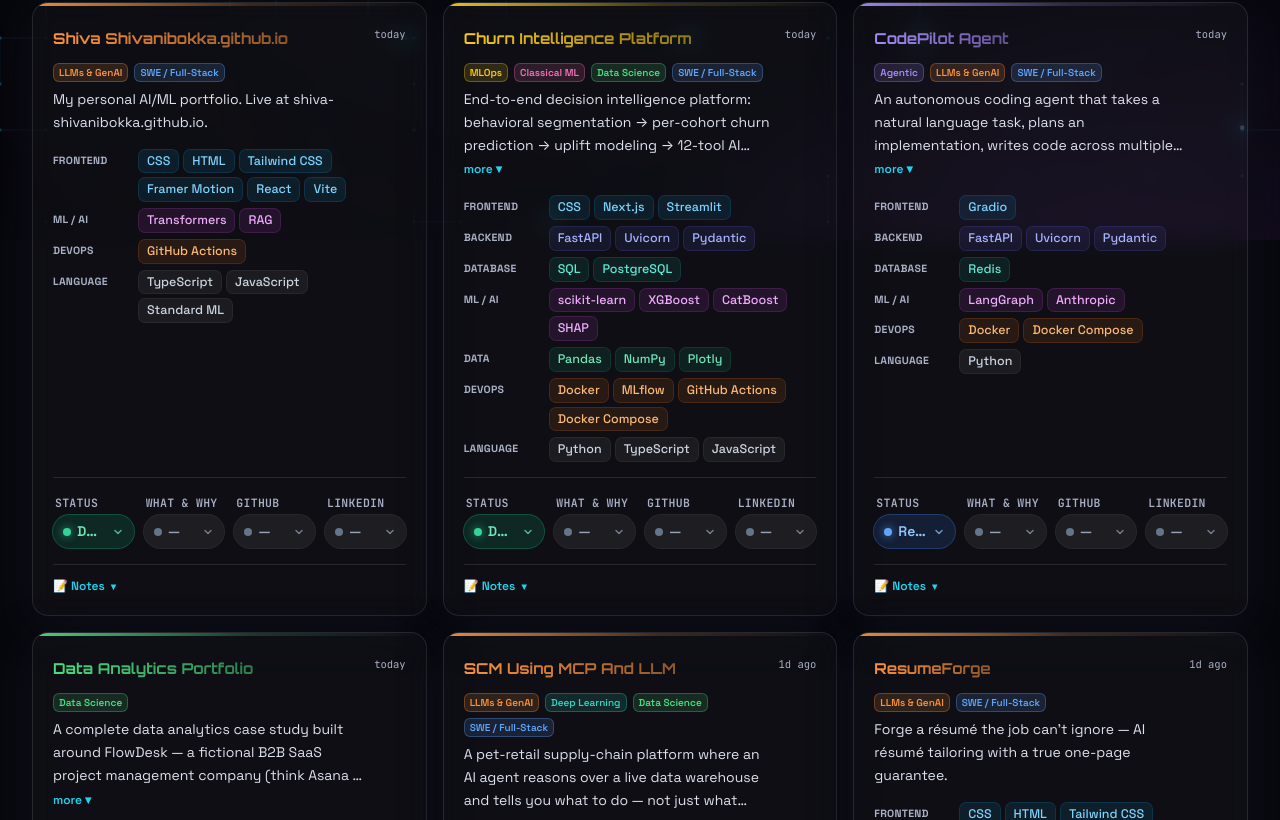
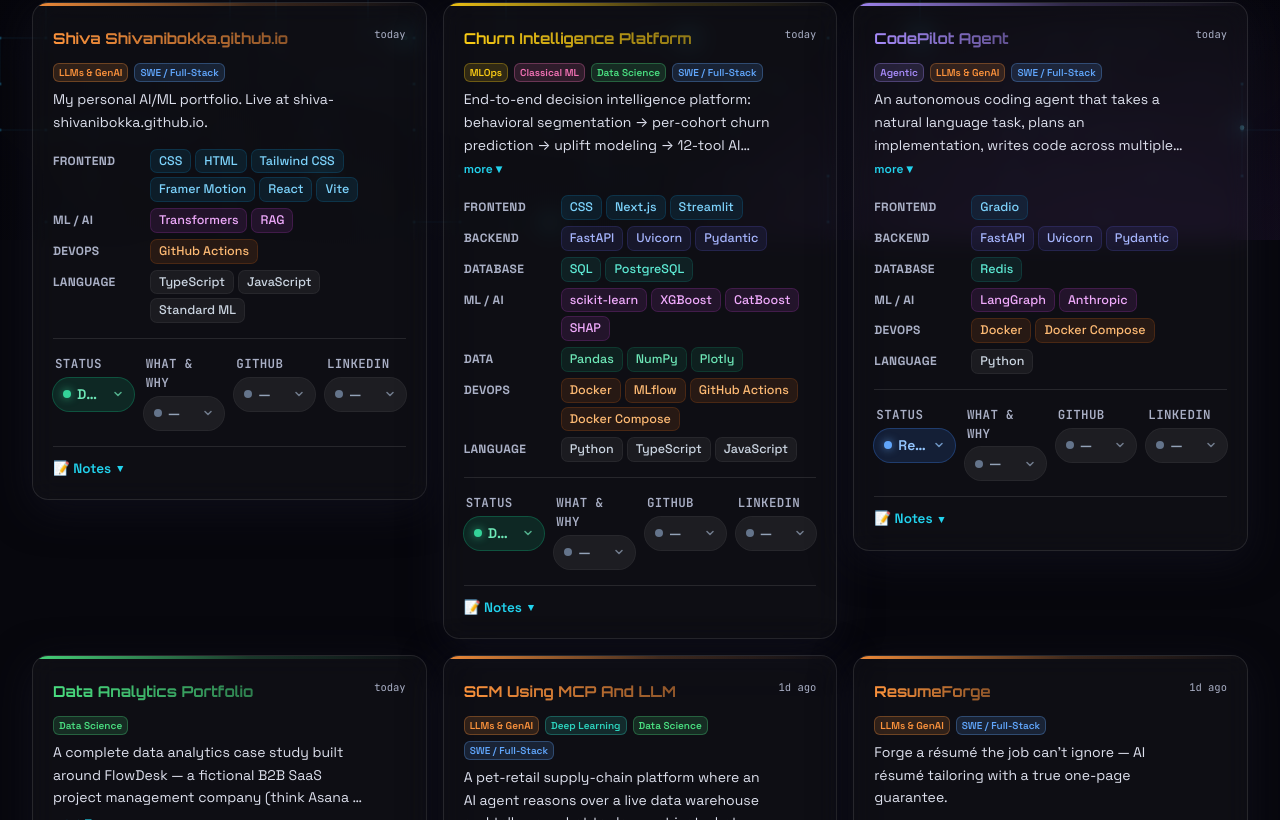
Before and after one commit to shiva-shivanibokka/build-log, a React (Vite) app: page / in a window 1280 px wide. Shown: the part 560-1380 px from the top of the page. Built offline with nearby package versions, Linux system fonts and the light colour scheme; the HTML template or start-up script is replaced by a standard one.

Commit message:
Enlarge card category/dropdown/notes labels; make card grid items-start so expanding notes no longer stretches neighbouring cards

```diff
--- a/src/components/Pill.tsx
+++ b/src/components/Pill.tsx
@@ -14,7 +14,7 @@
 }) {
   return (
     <label className="flex flex-col gap-1">
-      <span className="px-0.5 font-mono text-[11.5px] font-semibold uppercase tracking-wide text-faint">
+      <span className="px-0.5 font-mono text-[12.5px] font-semibold uppercase tracking-wide text-faint">
         {def.label}
       </span>
       <Select value={value} options={def.options} onChange={onChange} ariaLabel={def.label} placeholder="—" />
--- a/src/components/ProjectCard.tsx
+++ b/src/components/ProjectCard.tsx
@@ -67,11 +67,11 @@
     <div className="border-t border-white/10 pt-3">
       <button
         onClick={() => setOpen((o) => !o)}
-        className="flex items-center gap-1.5 text-[12px] font-semibold text-accent-cyan transition hover:text-accent-blue"
+        className="flex items-center gap-1.5 text-[13.5px] font-semibold text-accent-cyan transition hover:text-accent-blue"
         aria-expanded={open}
       >
         <span>📝 Notes{!open && value ? ` · ${value.trim().split(/\s+/).length}w` : ''}</span>
-        <span className="text-[10px]">{open ? '▲' : '▾'}</span>
+        <span className="text-[11px]">{open ? '▲' : '▾'}</span>
       </button>
       {open && (
         <textarea
--- a/src/components/ProjectsView.tsx
+++ b/src/components/ProjectsView.tsx
@@ -144,7 +144,7 @@
       {visible.length === 0 ? (
         <p className="mt-12 text-center text-[14px] text-faint">No projects match.</p>
       ) : (
-        <div className="mt-5 grid grid-cols-1 gap-4 md:grid-cols-2 xl:grid-cols-3">
+        <div className="mt-5 grid grid-cols-1 items-start gap-4 md:grid-cols-2 xl:grid-cols-3">
           {visible.map((p) => (
             <ProjectCard key={p.repo} project={p} tracker={tracker} />
           ))}
--- a/src/components/TechStack.tsx
+++ b/src/components/TechStack.tsx
@@ -32,10 +32,10 @@
 
   // Two aligned columns: category label (top-aligned) | its tags (wrap freely).
   return (
-    <div className="grid grid-cols-[74px_1fr] items-start gap-x-3 gap-y-2">
+    <div className="grid grid-cols-[86px_1fr] items-start gap-x-3 gap-y-2">
       {cats.map((cat) => (
         <Fragment key={cat}>
-          <span className="pt-1 text-[10.5px] font-bold uppercase leading-tight tracking-wide text-faint">
+          <span className="pt-1 text-[12px] font-bold uppercase leading-tight tracking-wide text-faint">
             {cat}
           </span>
           <div className="flex flex-wrap gap-1.5">
```
